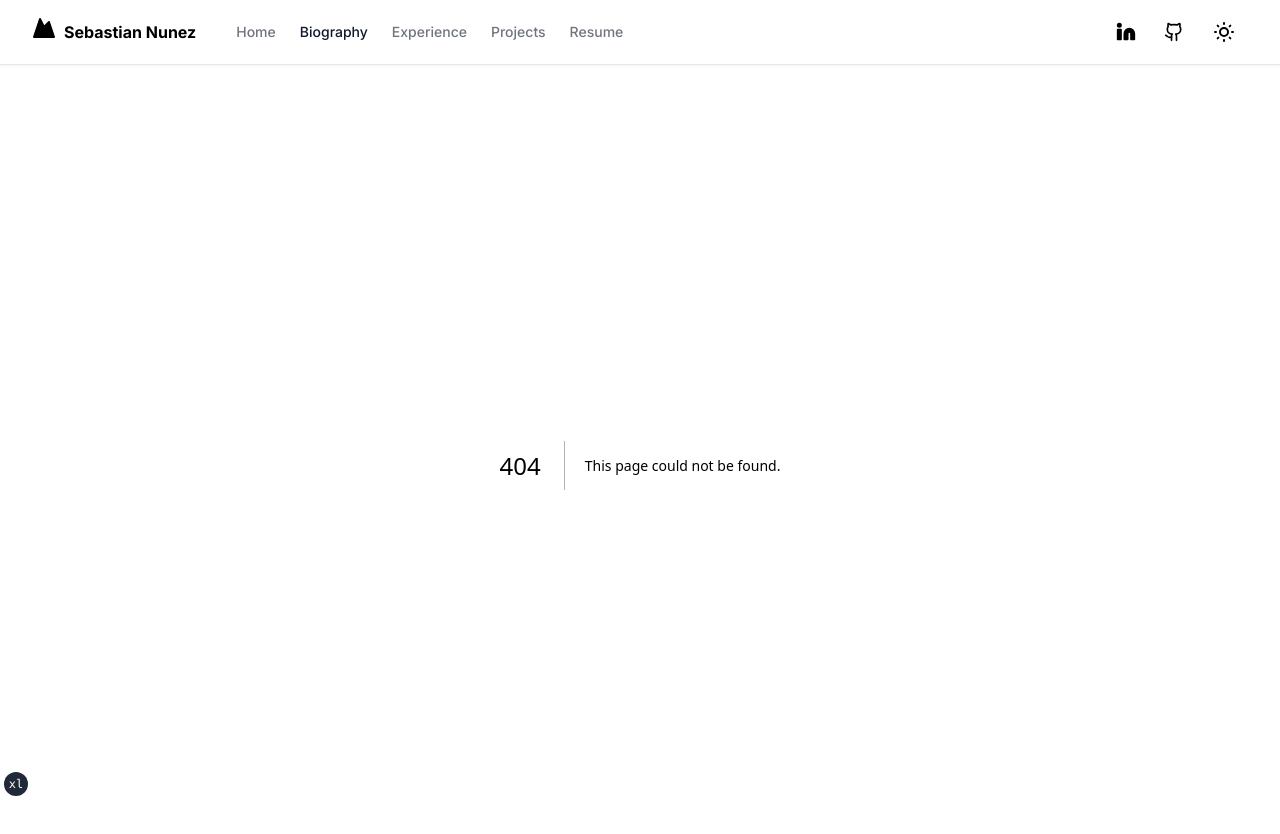
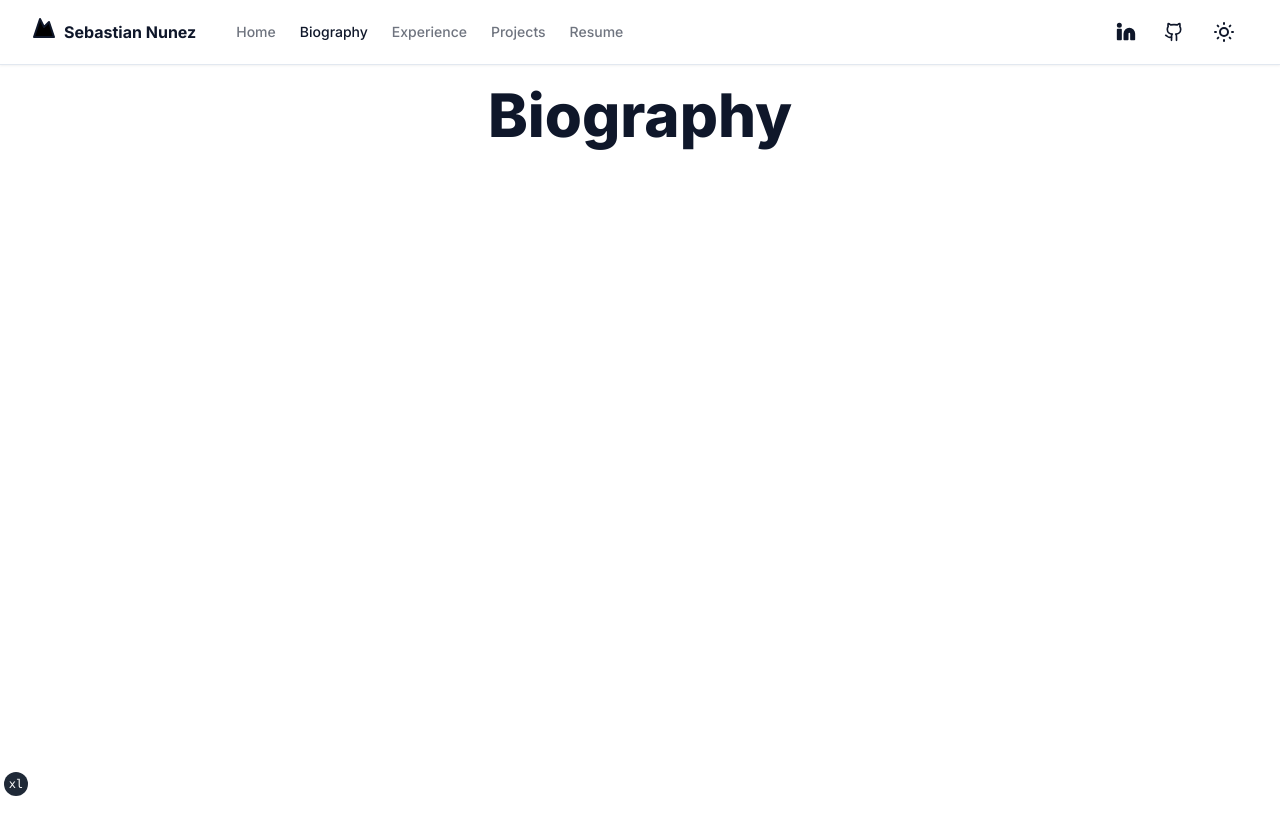
Before and after one commit to sebastian-nunez/portfolio-nextjs, a Next.js app: page /biography in a window 1280 px wide. Before the commit this address had no page. Shown: the top 834 px of the page. After the commit the page ends 800 px from the top, so only its background shows below. Built offline with nearby package versions, Linux system fonts and the light colour scheme.

Commit message:
page route stubs

```diff
--- /dev/null
+++ b/app/biography/page.tsx
@@ -0,0 +1,5 @@
+const Biography: React.FC = () => {
+  return <h1 className="text-6xl font-extrabold text-center py-5">Biography</h1>
+}
+
+export default Biography
--- /dev/null
+++ b/app/experience/page.tsx
@@ -0,0 +1,7 @@
+const Experience: React.FC = () => {
+  return (
+    <h1 className="text-6xl font-extrabold text-center py-5">Experience</h1>
+  )
+}
+
+export default Experience
--- /dev/null
+++ b/app/projects/page.tsx
@@ -0,0 +1,5 @@
+const Projects: React.FC = () => {
+  return <h1 className="text-6xl font-extrabold text-center py-5">Projects</h1>
+}
+
+export default Projects
--- /dev/null
+++ b/app/resume/page.tsx
@@ -0,0 +1,5 @@
+const Resume: React.FC = () => {
+  return <h1 className="text-6xl font-extrabold text-center py-5">Resume</h1>
+}
+
+export default Resume
```
